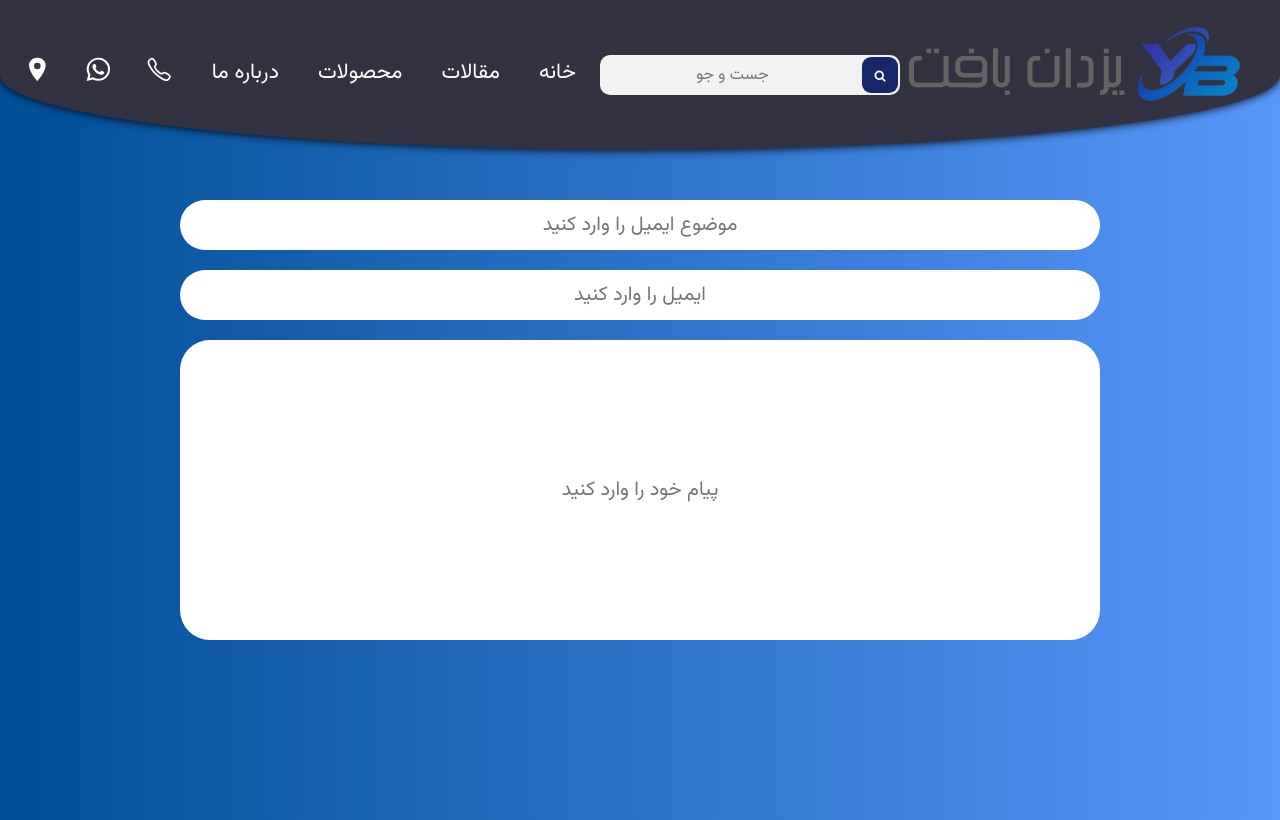
After one commit to yasYZ/YBsite, a Django app: page /email/ in a window 1280 px wide. The commit adds this page. Run offline with Django 3.2, Linux system fonts and the light colour scheme; a user stored in the database is signed in.

Commit message:
END! BackV1.0.0.10

```diff
--- a/YazdanBaft/YazdanBaft/urls.py
+++ b/YazdanBaft/YazdanBaft/urls.py
@@ -25,4 +25,5 @@ urlpatterns = [
     path('', include('products.urls')),
     path('', include('licences.urls')),
     path('', include('blog.urls')),
+    path('', include('email_admin.urls')),
 ] + static(settings.STATIC_URL, document_root=settings.STATIC_ROOT)
--- /dev/null
+++ b/YazdanBaft/email_admin/urls.py
@@ -0,0 +1,8 @@
+from django.contrib import admin
+from django.urls import path, include
+from django.views.generic import RedirectView
+from . import views
+
+urlpatterns = [
+    path('email/', views.email, name='email'),
+]
--- a/YazdanBaft/email_admin/views.py
+++ b/YazdanBaft/email_admin/views.py
@@ -1,3 +1,21 @@
-from django.shortcuts import render
+from django.contrib.auth.models import User
+from django.shortcuts import render, redirect
+from django.core.mail import send_mail
+from YazdanBaft.settings import EMAIL_HOST_USER
+
 
 # Create your views here.
+
+
+def email(request):
+    user = request.user
+    if request.method == 'POST':
+        if user.is_staff:
+            subject = request.POST.get('subject')
+            mail = request.POST.get('email')
+            message = request.POST.get('message')
+            send_mail(subject=subject, from_email=EMAIL_HOST_USER, recipient_list=mail, fail_silently=False)
+    if user.is_staff:
+        return render(request, 'email_admin.html')
+    else:
+        return redirect('/admin')
--- /dev/null
+++ b/YazdanBaft/home/static/css/email.css
@@ -0,0 +1,233 @@
+@font-face {
+    font-family: font1;
+    src: url(../fonts/VAZIRMATN-REGULAR.TTF);
+}
+@font-face {
+    font-family: font2;
+    src: url(../fonts/VAZIRMATN-BLACK.TTF);
+}
+*{
+    margin: 0;
+    padding: 0;
+    box-sizing: border-box;
+    transition: all .2s;
+}
+:root {
+  --primaryColor: #a82424;
+  --secondaryColor: #52353d;
+  --mainDark: #52353d;
+  --mainWhite: #fff;
+  --mainGrey: #e5e5e5;
+  --slantedText: "Grand Hotel", cursive;
+  --mainTransition: all 0.3s linear;
+  --letterSpacing: 0.5rem;
+}
+body{
+    height: 100vh;
+    font-family: font1;
+    direction: rtl;
+    background: linear-gradient(
+    to left,
+    #5897fb,
+    #004e96
+    );
+}
+.container-fluid{
+    width: 100%;
+    height: auto;
+}
+.nav{
+    border-radius: 0 0 50% 50%;
+    position: fixed;
+    top: 0;
+    left: 0;
+    width:100%;
+    height: 150px;
+    padding-right: 30px;
+    display: flex;
+    justify-content: space-between;
+    align-items: center;
+    z-index: 99;
+    box-shadow: 0 0 10px #000;
+    background: rgb(50, 50, 65);
+}
+#chk1{
+    display: none;
+}
+ion-icon {
+    cursor: pointer;
+    font-size: 20pt;
+    color: white;
+}
+ion-icon:hover {
+    color: #6a6a6a;
+}
+.menu-btn{
+    font-size: 30pt;
+    margin-top: 15px;
+}
+.nav .logo{
+    flex: 1;
+    color:#fff;
+    font-family: font2;
+    text-transform: uppercase;
+    font-size: 28pt;
+}
+.nav .search-box{
+    flex: 1;
+    position: relative;
+}
+.search-box input {
+    width:100%;
+    height: 40px;
+    border: none;
+    outline: none;
+    background:#f2f2f2;
+    border-radius: 10px;
+    font-family: font1;
+    color:black;
+    font-size: 16px;
+    padding-left: 5px;
+    padding-right: 40px;
+    text-align: center;
+}
+.search-box button {
+    cursor: pointer;
+    width:40px;
+    height: 40px;
+    border-radius: 10px;
+    border:none;
+    position: absolute;
+    top:0;
+    right: 0;
+    transform: scale(0.9);
+    background: rgb(23, 39, 107);
+    color: #fff;
+}
+.search-box button:hover{
+    background: rgb(0, 56, 255);
+}
+.nav ul {
+    flex:2;
+    display: flex;
+    justify-content: space-evenly;
+}
+.nav ul li{
+    list-style: none;
+}
+.nav ul li a{
+    text-decoration: none;
+    color:#fff;
+    font-size: 16pt;
+    text-transform: uppercase;
+    padding: 10px 15px;
+    transition: all .4s;
+}
+.nav ul li a:hover{
+    color: #6a6a6a;
+}
+.nav .menu{
+    font-size: 2.5em;
+    display: none;
+}
+.menu ion-icon:hover{
+    transform: rotate(90deg);
+}
+@media screen and (max-width: 1215px) {
+    .nav ul {
+        display: none;
+        position: fixed;
+        top: 0;
+        right: 0;
+        background: rgba(0, 0, 0, 0.5);
+        height: 100%;
+        width: 100%;
+        flex-direction: column;
+        align-items: center;
+        transition: right 0.5s linear;
+    }
+    .nav ul.show {
+        display: flex;
+    }
+    .nav ul li {
+        width: 100%;
+        text-align: center;
+        padding: 10px 0;
+    }
+    .nav .menu {
+        display: block;
+        width: 50px;
+        text-align: center;
+    }
+    #chk1:checked ~ ul {
+        right: 0;
+    }
+    .nav ul li a {
+        font-size: 20pt;
+    }
+    .nav .logo {
+        display: none;
+    }
+    .search-box {
+        flex: 2;
+        margin-right: auto;
+    }
+    .search-box input {
+        width: 80%;
+        padding-right: 5px;
+        padding-left: 5px;
+    }
+    .search-box button {
+        width: 20%;
+    }
+}
+#scrollBtn {
+    display: none;
+    position: fixed;
+    bottom: 20px;
+    left: 20px;
+    background-color: rgb(50, 50, 65);
+    color: #fff;
+    border: none;
+    padding: 10px 20px;
+    font-size: 16px;
+    cursor: pointer;
+    border-radius: 5px;
+    transition: opacity 0.3s ease-in-out;
+}
+#scrollBtn.show {
+    display: block;
+}
+/* start */
+.row{
+    padding: 180px;
+    text-align: center;
+}
+.mail{
+    margin-top: 20px;
+    text-align: center;
+    display: block;
+    width: 100%;
+    height: 50px;
+    border-radius: 30px;
+    border: none;
+    font-size: 15pt;
+    font-family: font1;
+}
+.message{
+    margin-top: 20px;
+    display: block;
+    text-align: center;
+    font-size: 15pt;
+    width: 100%;
+    height: 300px;
+    border-radius: 30px;
+    border: none;
+    font-family: font1;
+}
+@media screen and (max-width: 550px) {
+    .row {
+        padding: 30px;
+        margin-top: 180px;
+    }
+}
--- /dev/null
+++ b/YazdanBaft/home/templates/email_admin.html
@@ -0,0 +1,68 @@
+{% load static %}
+<!DOCTYPE html>
+<html lang="en">
+<head>
+    <meta charset="UTF-8">
+    <meta name="viewport" content="width=device-width, initial-scale=1.0">
+    <title>محصولات - شرکت یزدان بافت ایرانیان</title>
+    <link rel="stylesheet" href="../static/css/email.css">
+    <link rel="stylesheet" href="https://stackpath.bootstrapcdn.com/font-awesome/4.7.0/css/font-awesome.min.css">
+    <link rel="icon" href="../static/images/logoyazdan_32x32.ico" type="image/x-icon">
+</head>
+<body>
+    <nav class="nav">
+        <div class="menu">
+            <label for="chk1">
+                <ion-icon class="menu-btn" name="menu"></ion-icon>
+            </label>
+        </div>
+        <div class="logo"><a href="/home"><img src="../static/images/logo-yazdan%20(2).png"></a></div>
+        <div class="search-box">
+            <form action="/search/">
+                <label>
+                    <input type ="text" name ="search" id ="srch" placeholder="جست و جو">
+                </label>
+                <button type ="submit"><i class="fa fa-search"></i></button>
+            </form>
+        </div>
+        <ul>
+            <li><a href="/home">خانه</a></li>
+            <li><a href="/blog">مقالات</a></li>
+            <li><a href="/product">محصولات</a></li>
+            <li><a href="/about-us">درباره ما</a></li>
+            <li>
+                <a href="tel:+989122857381"><ion-icon name="call-outline"></ion-icon></a>
+                <a href="https://api.whatsapp.com/send?phone=+989122857381" target="_blank"><ion-icon name="logo-whatsapp"></ion-icon></a>
+                <a href="https://maps.app.goo.gl/KEnVCG1zKCzi52kw7 " target="_blank"><ion-icon name="location-sharp"></ion-icon></a>
+            </li>
+        </ul>
+    </nav>
+    <form class="row" action="/email">
+        <label>
+            <input class="mail" type="email" name="subject" placeholder="موضوع ایمیل را وارد کنید">
+            <input class="mail" type="email" name="email" placeholder="ایمیل را وارد کنید">
+            <input class="message" type="text" name="message" placeholder="پیام خود را وارد کنید">
+        </label>
+    </form>
+    <script>
+        function toggleMenu() {
+            var menuUl = document.querySelector(".nav ul");
+            menuUl.classList.toggle("show");
+        }
+
+        document.querySelector(".menu-btn").addEventListener("click", function () {
+            // Toggle the mobile menu
+            toggleMenu();
+        });
+
+        document.querySelectorAll(".nav ul li a").forEach(function (menuItem) {
+            menuItem.addEventListener("click", function () {
+            // Hide the mobile menu
+            toggleMenu();
+            });
+        });
+    </script>
+    <script type="module" src="https://unpkg.com/ionicons@7.1.0/dist/ionicons/ionicons.esm.js"></script>
+    <script nomodule src="https://unpkg.com/ionicons@7.1.0/dist/ionicons/ionicons.js"></script>
+</body>
+</html>
```
Also changed, not shown: YazdanBaft/YazdanBaft/settings.py (+11 -0 lines), YazdanBaft/home/static/css/other.css (added, +297 -0 lines), YazdanBaft/home/static/css/products.css (+6 -9 lines), YazdanBaft/home/templates/404.html (added, +36 -0 lines), YazdanBaft/home/templates/done.html (deleted, +0 -10 lines), YazdanBaft/db.sqlite3.
